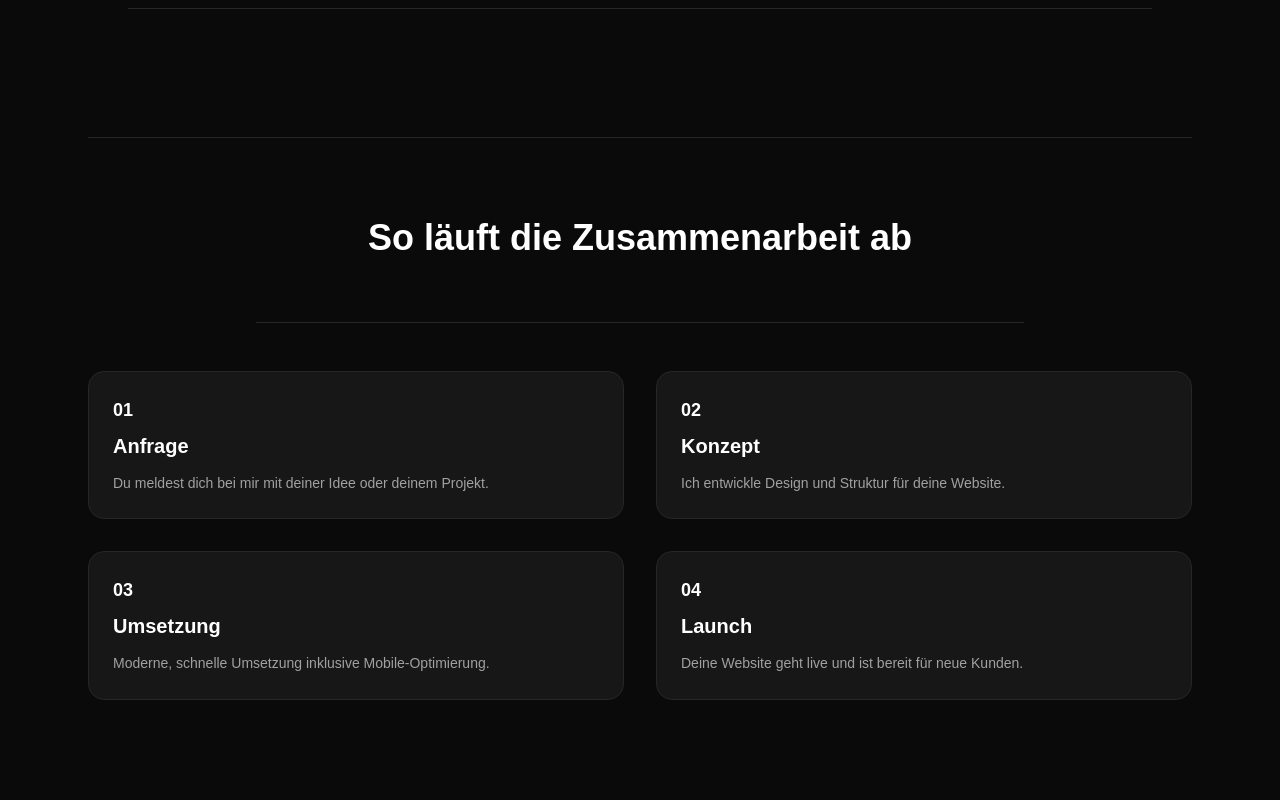
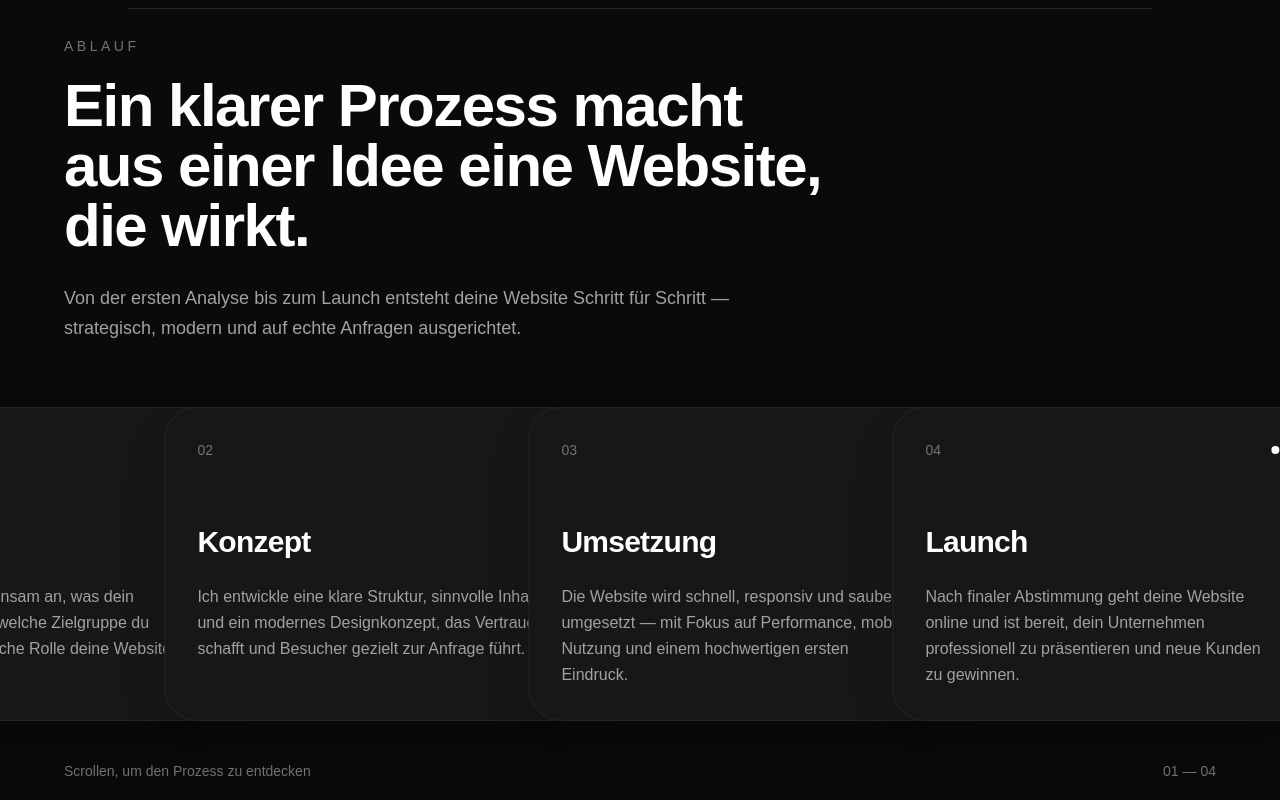
Before and after one commit to niklasritzbusiness-creator/niklasritz-website, a Next.js app: page / in a window 1280 px wide. Shown: the part 2600-3400 px from the top of the page. Built offline with nearby package versions, Linux system fonts and the light colour scheme.

Commit message:
Process Section

```diff
--- a/app/sections/Process.tsx
+++ b/app/sections/Process.tsx
@@ -1,61 +1,145 @@
-import FadeIn from "../components/FadeIn"
+"use client"
+
+import { useRef } from "react"
+import { motion, useScroll, useTransform } from "framer-motion"
+
+const steps = [
+  {
+    number: "01",
+    title: "Analyse",
+    text: "Wir schauen uns gemeinsam an, was dein Unternehmen braucht, welche Zielgruppe du erreichen willst und welche Rolle deine Website dabei spielen soll.",
+  },
+  {
+    number: "02",
+    title: "Konzept",
+    text: "Ich entwickle eine klare Struktur, sinnvolle Inhalte und ein modernes Designkonzept, das Vertrauen schafft und Besucher gezielt zur Anfrage führt.",
+  },
+  {
+    number: "03",
+    title: "Umsetzung",
+    text: "Die Website wird schnell, responsiv und sauber umgesetzt — mit Fokus auf Performance, mobile Nutzung und einem hochwertigen ersten Eindruck.",
+  },
+  {
+    number: "04",
+    title: "Launch",
+    text: "Nach finaler Abstimmung geht deine Website online und ist bereit, dein Unternehmen professionell zu präsentieren und neue Kunden zu gewinnen.",
+  },
+]
 
 export default function Process() {
+  const sectionRef = useRef<HTMLElement | null>(null)
+
+  const { scrollYProgress } = useScroll({
+    target: sectionRef,
+    offset: ["start start", "end end"],
+  })
+
+  const x = useTransform(scrollYProgress, [0, 1], ["0%", "-48%"])
+
   return (
-    <section id="ablauf" className="py-32 px-6 max-w-6xl mx-auto text-center">
+    <section
+      id="ablauf"
+      ref={sectionRef}
+      className="relative overflow-hidden bg-neutral-950 px-6 py-32 md:h-[230vh] md:py-0"
+    >
+      {/* Mobile version */}
+      <div className="mx-auto max-w-6xl md:hidden">
+        <div className="mb-14">
+          <p className="mb-4 text-sm uppercase tracking-[0.25em] text-neutral-500">
+            Ablauf
+          </p>
 
-      <div className="h-px bg-neutral-800 mb-20"></div>
+          <h2 className="text-4xl font-semibold tracking-tight text-white">
+            Von der Idee zur Website, die wirkt.
+          </h2>
 
-      <h2 className="text-3xl md:text-4xl font-semibold mb-16">
-        So läuft die Zusammenarbeit ab
-      </h2>
-      <div className="h-px bg-neutral-800 mb-12 max-w-3xl mx-auto"></div>
-      <div className="grid md:grid-cols-2 gap-8">
+          <p className="mt-6 leading-relaxed text-neutral-400">
+            Ein klarer Prozess sorgt dafür, dass aus einer ersten Idee eine
+            professionelle Website entsteht — strukturiert, verständlich und
+            ohne unnötige Komplexität.
+          </p>
+        </div>
 
-        {/* Step 1 */}
-        <FadeIn direction="left">
-          <div className="bg-neutral-900 p-6 rounded-2xl border border-neutral-800 hover:border-neutral-600 hover:-translate-y-1 hover:shadow-[0_0_30px_rgba(255,255,255,0.05)] transition text-left">
-            <span className="text-white text-lg font-semibold">01</span>
-            <h3 className="text-xl font-semibold mt-2 mb-3">Anfrage</h3>
-            <p className="text-neutral-400 text-sm leading-relaxed">
-              Du meldest dich bei mir mit deiner Idee oder deinem Projekt.
+        <div className="grid gap-6">
+          {steps.map((step) => (
+            <div
+              key={step.number}
+              className="rounded-3xl border border-neutral-800 bg-neutral-900 p-7"
+            >
+              <span className="text-sm text-neutral-500">{step.number}</span>
+
+              <h3 className="mt-4 text-2xl font-semibold text-white">
+                {step.title}
+              </h3>
+
+              <p className="mt-4 leading-relaxed text-neutral-400">
+                {step.text}
+              </p>
+            </div>
+          ))}
+        </div>
+      </div>
+
+      {/* Desktop sticky horizontal version */}
+      <div className="sticky top-0 hidden h-screen items-center md:flex">
+        <div className="mx-auto w-full max-w-6xl">
+          <div className="mb-16 max-w-3xl">
+            <p className="mb-5 text-sm uppercase tracking-[0.25em] text-neutral-500">
+              Ablauf
+            </p>
+
+            <h2 className="text-5xl font-semibold tracking-tight text-white lg:text-6xl">
+              Ein klarer Prozess macht aus einer Idee eine Website, die wirkt.
+            </h2>
+
+            <p className="mt-7 max-w-2xl text-lg leading-relaxed text-neutral-400">
+              Von der ersten Analyse bis zum Launch entsteht deine Website
+              Schritt für Schritt — strategisch, modern und auf echte Anfragen
+              ausgerichtet.
             </p>
           </div>
-        </FadeIn>
 
-        {/* Step 2 */}
-        <FadeIn direction="right">
-          <div className="bg-neutral-900 p-6 rounded-2xl border border-neutral-800 hover:border-neutral-600 hover:-translate-y-1 hover:shadow-[0_0_30px_rgba(255,255,255,0.05)] transition text-left">
-            <span className="text-white text-lg font-semibold">02</span>
-            <h3 className="text-xl font-semibold mt-2 mb-3">Konzept</h3>
-            <p className="text-neutral-400 text-sm leading-relaxed">
-              Ich entwickle Design und Struktur für deine Website.
-            </p>
+          <div className="relative">
+            {/* subtle track line */}
+            <div className="absolute left-0 top-1/2 hidden h-px w-full -translate-y-1/2 bg-neutral-800 lg:block" />
+
+            <motion.div style={{ x }} className="relative flex items-stretch">
+              {steps.map((step, index) => (
+                <div
+                  key={step.number}
+                  className={[
+                    "relative min-w-[420px] rounded-[2rem] border border-neutral-800 bg-neutral-900 p-8 shadow-2xl shadow-black/30 transition duration-300 hover:border-neutral-600",
+                    index !== 0 ? "-ml-14" : "",
+                  ].join(" ")}
+                  style={{
+                    zIndex: steps.length + index,
+                  }}
+                >
+                  <div className="mb-16 flex items-center justify-between">
+                    <span className="text-sm text-neutral-500">
+                      {step.number}
+                    </span>
+
+                    <span className="h-2 w-2 rounded-full bg-white" />
+                  </div>
+
+                  <h3 className="text-3xl font-semibold tracking-tight text-white">
+                    {step.title}
+                  </h3>
+
+                  <p className="mt-6 leading-relaxed text-neutral-400">
+                    {step.text}
+                  </p>
+                </div>
+              ))}
+            </motion.div>
           </div>
-        </FadeIn>
 
-        {/* Step 3 */}
-        <FadeIn direction="left">
-          <div className="bg-neutral-900 p-6 rounded-2xl border border-neutral-800 hover:border-neutral-600 hover:-translate-y-1 hover:shadow-[0_0_30px_rgba(255,255,255,0.05)] transition text-left">
-            <span className="text-white text-lg font-semibold">03</span>
-            <h3 className="text-xl font-semibold mt-2 mb-3">Umsetzung</h3>
-            <p className="text-neutral-400 text-sm leading-relaxed">
-              Moderne, schnelle Umsetzung inklusive Mobile-Optimierung.
-            </p>
+          <div className="mt-10 flex items-center justify-between text-sm text-neutral-500">
+            <span>Scrollen, um den Prozess zu entdecken</span>
+            <span>01 — 04</span>
           </div>
-        </FadeIn>
-
-        {/* Step 4 */}
-        <FadeIn direction="right">
-          <div className="bg-neutral-900 p-6 rounded-2xl border border-neutral-800 hover:border-neutral-600 hover:-translate-y-1 hover:shadow-[0_0_30px_rgba(255,255,255,0.05)] transition text-left">
-            <span className="text-white text-lg font-semibold">04</span>
-            <h3 className="text-xl font-semibold mt-2 mb-3">Launch</h3>
-            <p className="text-neutral-400 text-sm leading-relaxed">
-              Deine Website geht live und ist bereit für neue Kunden.
-            </p>
-          </div>
-        </FadeIn>
-
+        </div>
       </div>
     </section>
   )
```
